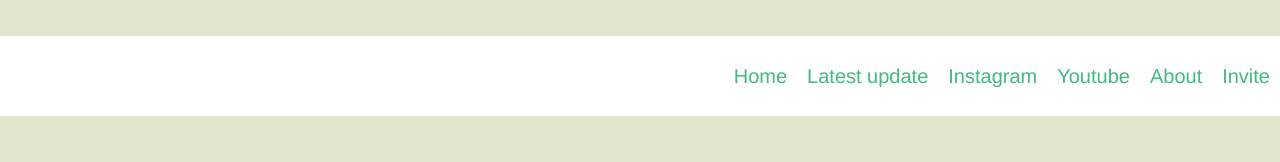
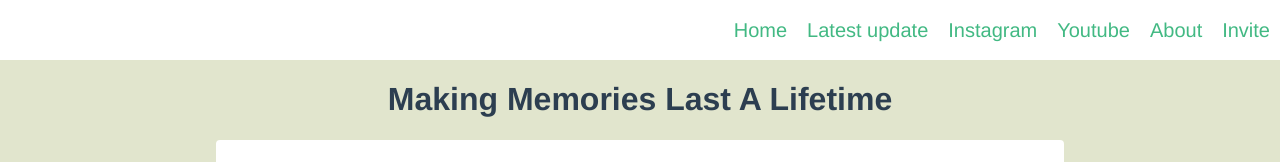
Before and after one commit to shrutigv/Baaruni-sharma, a Vue app: page /#/ in a window 1280 px wide. Before the commit this address led to /#/invitation. Shown: the top 162 px of the page. Built offline with nearby package versions, Linux system fonts and the light colour scheme.

Commit message:
routing issues

```diff
--- a/src/App.vue
+++ b/src/App.vue
@@ -1,8 +1,7 @@
-
 <template>
   <div id="app" class="background-change">
-	    <div class="navigation">
-     	 	<ul>
+	  <div class="navigation">
+     	<ul>
 				<li><router-link to="/">Home</router-link></li>
 				<li><router-link to="/lastestUpdate">Latest update</router-link></li>
 				<li><router-link to="/instagram">Instagram</router-link></li>
@@ -10,9 +9,9 @@
 				<li><router-link to="/about">About</router-link></li>
 				<li><router-link to="/invitation">Invite</router-link></li>
 			</ul>
-    	</div>
-	    <router-view></router-view>
     </div>
+	  <router-view></router-view>
+  </div>
 </template>
 
 <script>
@@ -33,8 +32,19 @@ export default {
 </script>
 
 <style>
+
+.navigation ul{
+margin: 0px;
+}
 .navigation{
   text-align: right;
+  height: 60px;
+  line-height: 60px;
+  background-color: #ffffff;
+}
+.navigation a {
+    text-decoration: none;
+    font-size: 20px;
 }
 #app {
   font-family: 'Avenir', Helvetica, Arial, sans-serif;
@@ -43,7 +53,64 @@ export default {
   text-align: center;
   color: #2c3e50;
 }
-body { margin:20px; background:hsl(70, 31%, 85%); text-align:center; }
+/* background color change */
+
+body {
+	width: 100wh;
+	height: 90vh;
+	color: #2c3e50;
+	background: linear-gradient(-45deg, rgb(82, 168, 238),#ebcede, rgb(252, 245, 155), rgb(160, 253, 231));
+	background-size: 400% 400%;
+	-webkit-animation: Gradient 15s ease infinite;
+	-moz-animation: Gradient 15s ease infinite;
+	animation: Gradient 15s ease infinite;
+}
+
+@-webkit-keyframes Gradient {
+	0% {
+		background-position: 0% 50%
+	}
+	50% {
+		background-position: 100% 50%
+	}
+	100% {
+		background-position: 0% 50%
+	}
+}
+
+@-moz-keyframes Gradient {
+	0% {
+		background-position: 0% 50%
+	}
+	50% {
+		background-position: 100% 50%
+	}
+	100% {
+		background-position: 0% 50%
+	}
+}
+
+@keyframes Gradient {
+	0% {
+		background-position: 0% 50%
+	}
+	50% {
+		background-position: 100% 50%
+	}
+	100% {
+		background-position: 0% 50%
+	}
+}
+
+.background-change {
+	font-family: 'Open Sans';
+	font-weight: 300;
+	text-align: center;
+	position: absolute;
+	right: 0;
+	left: 0;
+}
+body { margin:0px; background:hsl(70, 31%, 85%); text-align:center; }
 
 
 </style>
--- a/src/components/Home.vue
+++ b/src/components/Home.vue
@@ -1,14 +1,5 @@
 <template>
   <div class="hello">
-    <div class="navigation">
-      <ul>
-				<li><router-link to="/">Home</router-link></li>
-				<li><router-link to="/lastestUpdate">Latest update</router-link></li>
-				<li><router-link to="/instagram">Instagram</router-link></li>
-				<li><router-link to="/youtube">Youtube</router-link></li>
-				<li><router-link to="/about">About</router-link></li>
-			</ul>
-    </div>
     <h1>Making Memories Last A Lifetime</h1>
     <div class="main"><img src="" alt="My page"/></div>
     <div>
@@ -51,81 +42,7 @@ export default {
 
 <!-- Add "scoped" attribute to limit CSS to this component only -->
 <style>
-body { margin:0px; background:hsl(70, 31%, 85%); text-align:center; }
-.navigation{
-  text-align: right;
-  height:80px;
-  line-height:80px;
-  background-color: #ffffff;
-}
-.navigation a {
-    text-decoration: none;
-    font-size: 20px;
-}
-#app {
-  font-family: 'Avenir', Helvetica, Arial, sans-serif;
-  -webkit-font-smoothing: antialiased;
-  -moz-osx-font-smoothing: grayscale;
-  text-align: center;
-  color: #2c3e50;
-}
-/* background color change */
 
-body {
-	width: 100wh;
-	height: 90vh;
-	color: #2c3e50;
-	background: linear-gradient(-45deg, rgb(82, 168, 238),#ebcede, rgb(252, 245, 155), rgb(160, 253, 231));
-	background-size: 400% 400%;
-	-webkit-animation: Gradient 15s ease infinite;
-	-moz-animation: Gradient 15s ease infinite;
-	animation: Gradient 15s ease infinite;
-}
-
-@-webkit-keyframes Gradient {
-	0% {
-		background-position: 0% 50%
-	}
-	50% {
-		background-position: 100% 50%
-	}
-	100% {
-		background-position: 0% 50%
-	}
-}
-
-@-moz-keyframes Gradient {
-	0% {
-		background-position: 0% 50%
-	}
-	50% {
-		background-position: 100% 50%
-	}
-	100% {
-		background-position: 0% 50%
-	}
-}
-
-@keyframes Gradient {
-	0% {
-		background-position: 0% 50%
-	}
-	50% {
-		background-position: 100% 50%
-	}
-	100% {
-		background-position: 0% 50%
-	}
-}
-
-.background-change {
-	font-family: 'Open Sans';
-	font-weight: 300;
-	text-align: center;
-	position: absolute;
-	right: 0;
-	left: 0;
-}
 
 .main{
     width: 800px;
--- a/src/main.js
+++ b/src/main.js
@@ -5,6 +5,7 @@ import App from './App.vue';
 Vue.config.productionTip = true;
 import {routes} from './routes';
 const router  = new VueRouter({routes});
+Vue.use(VueRouter);
 
 new Vue({
   el: '#app',
--- a/src/routes.js
+++ b/src/routes.js
@@ -1,5 +1,3 @@
-import Vue from 'vue'
-import Router from 'vue-router'
 import Home from './components/Home.vue'
 import About from './components/About.vue'
 import Youtube from './components/Youtube.vue'
@@ -7,11 +5,7 @@ import Instagram from './components/Instagram.vue'
 import Invitation from './components/Invitation.vue'
 import BirthdayCard from './components/BirthdayCard.vue'
 
-
-Vue.use(Router)
-
-export default new Router({
-  routes: [
+export const routes = [
     {
       path: '/',
       name: 'Home',
@@ -48,4 +42,3 @@ export default new Router({
       component: Youtube
     }
   ]
-})
```
Also changed, not shown: 7 other files (tests, documents, lock files or other folders).
